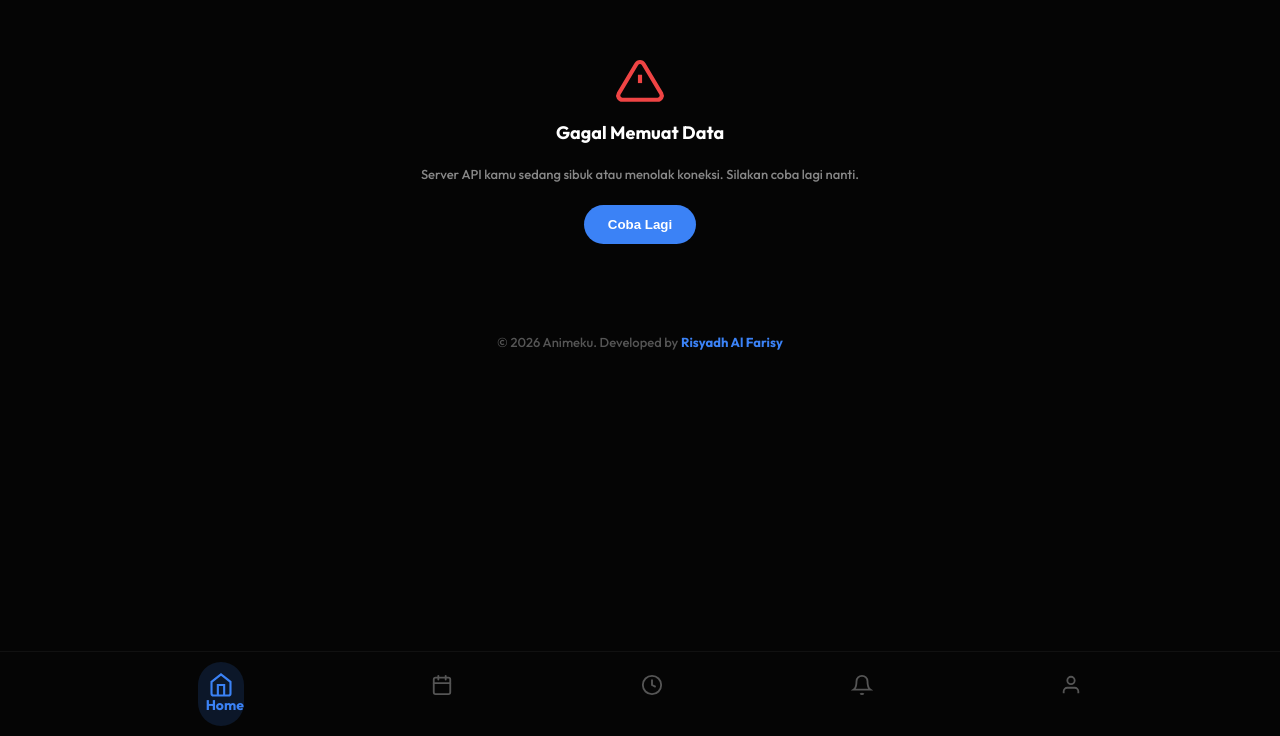
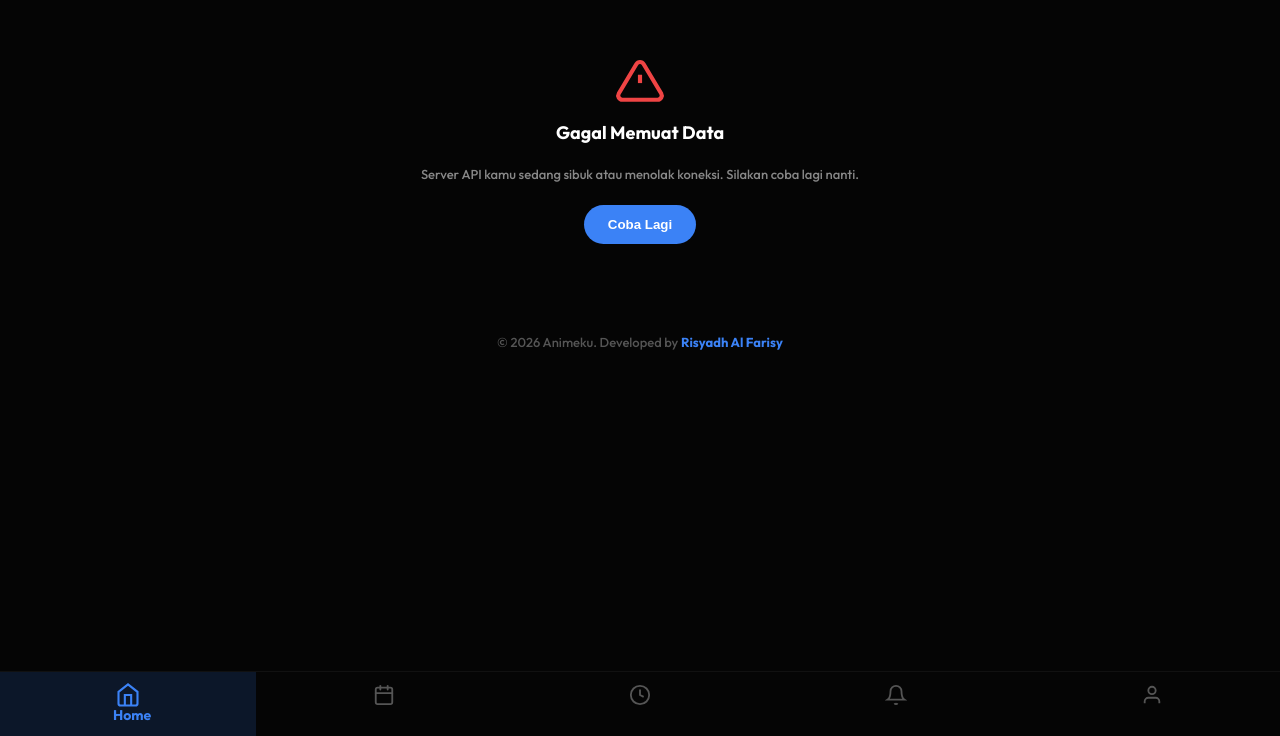
Before and after one commit to risadalfarisi837-ops/animeku-test, a website: page public/index.html in a window 1280 px wide. Shown: the part 64-800 px from the top of the page. Drawn offline with Linux system fonts and the light colour scheme; no server answers.

Commit message:
style.css

```diff
--- a/public/style.css
+++ b/public/style.css
@@ -234,38 +234,51 @@
 .fav-views { font-size: 10px; color: #a1a1aa; margin-top: 8px; display: flex; align-items: center; gap: 4px; font-weight: 500; }
 .fav-title { font-size: 13px; color: #fff; margin-top: 4px; line-height: 1.3; font-weight: 700; display: -webkit-box; -webkit-line-clamp: 2; -webkit-box-orient: vertical; overflow: hidden; }
 
-/* === ANIMASI BOTTOM NAV BUBBLE (TEKS MUNCUL) === */
+/* === ANIMASI BOTTOM NAV CLEAN & BOUNCY (SEPERTI DI VIDEO) === */
 .bottom-nav {
     position: fixed;
     bottom: 0;
     left: 0;
     width: 100%;
-    background: rgba(5, 5, 5, 0.95); /* Sedikit blur estetik */
+    background: rgba(5, 5, 5, 0.95); /* Sedikit transparan/blur ala iOS */
     backdrop-filter: blur(10px);
     display: flex;
-    justify-content: space-evenly; /* Mengatur jarak otomatis */
-    align-items: center;
     border-top: 1px solid #111;
     z-index: 1000;
-    padding: 10px; /* Beri ruang agar gelembung tidak mentok */
+    padding-bottom: env(safe-area-inset-bottom); /* Aman untuk HP modern tanpa tombol fisik */
 }
 
 .nav-item {
-    flex: unset !important; /* Paksa hilangkan ukuran bawaan dari HTML */
+    flex: 1;
+    padding: 12px 0;
     background: transparent;
     border: none;
     display: flex;
-    flex-direction: row; /* Sejajarkan Ikon & Teks menyamping */
+    flex-direction: column; /* Ikon di atas, teks di bawah */
     align-items: center;
     justify-content: center;
-    color: #888;
+    color: #666; /* Warna ikon/teks saat tidak aktif */
     cursor: pointer;
-    padding: 10px 16px;
-    border-radius: 30px; /* Bikin bentuknya seperti pil/kapsul membulat */
-    transition: all 0.4s cubic-bezier(0.25, 0.8, 0.25, 1.2); /* Animasi mumbul */
+    transition: color 0.3s ease; /* Transisi pergantian warna halus */
     font-family: 'Outfit', sans-serif;
-    font-weight: 800;
-    -webkit-tap-highlight-color: transparent;
+    font-size: 11px;
+    font-weight: 700;
+    -webkit-tap-highlight-color: transparent; /* Hilangkan kotak biru Android saat tap */
+}
+
+.nav-item svg {
+    margin-bottom: 4px;
+    transition: transform 0.25s cubic-bezier(0.25, 0.8, 0.25, 1.2); /* Animasi mumbul khusus di ikon */
+}
+
+/* Warna saat menu sedang aktif (biru) */
+.nav-item.active {
+    color: #3b82f6;
+}
+
+/* EFEK TAP: Ikon menciut sedikit saat layar ditekan */
+.nav-item:active svg {
+    transform: scale(0.8);
 }
 
 .nav-item svg {
```
